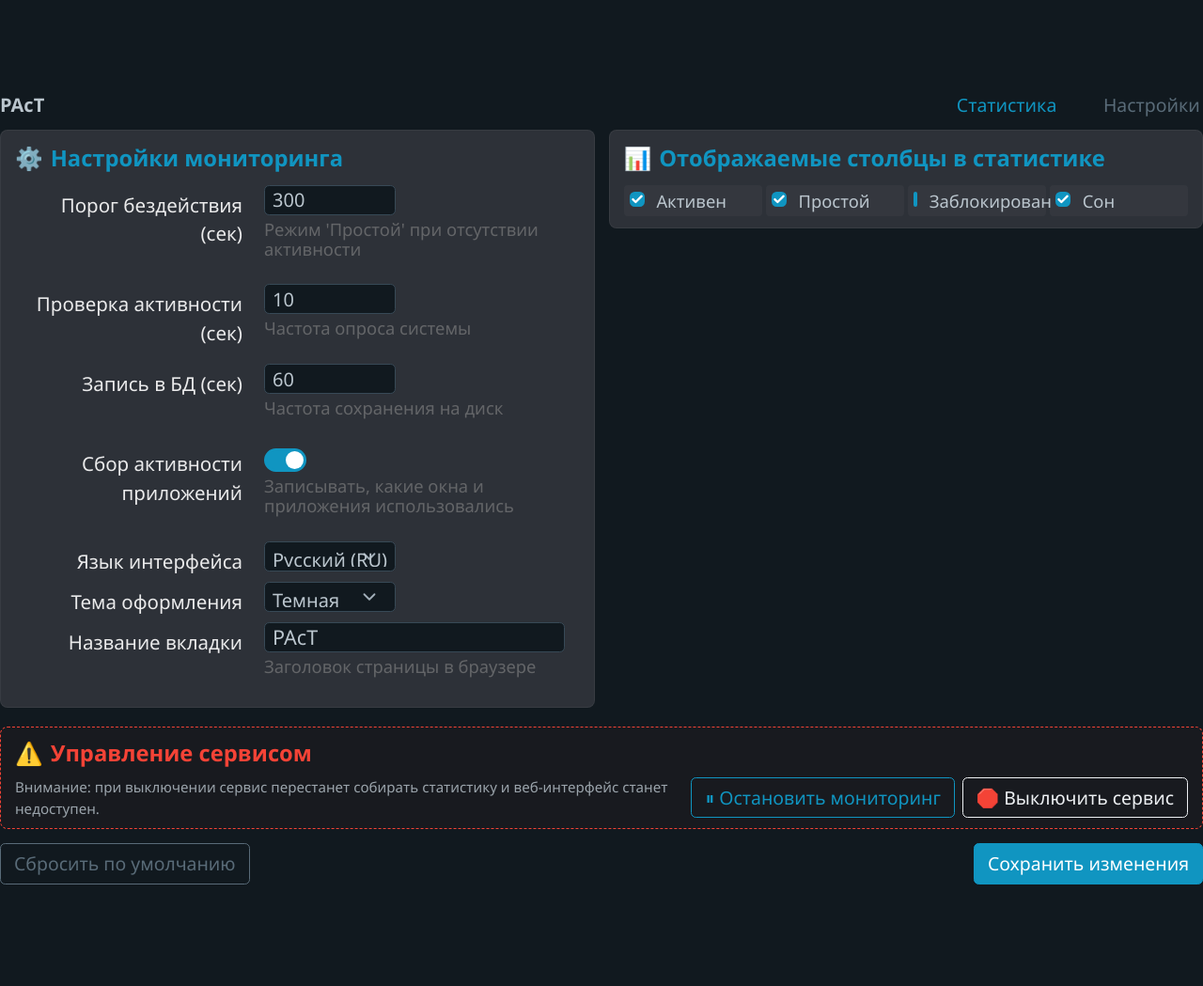
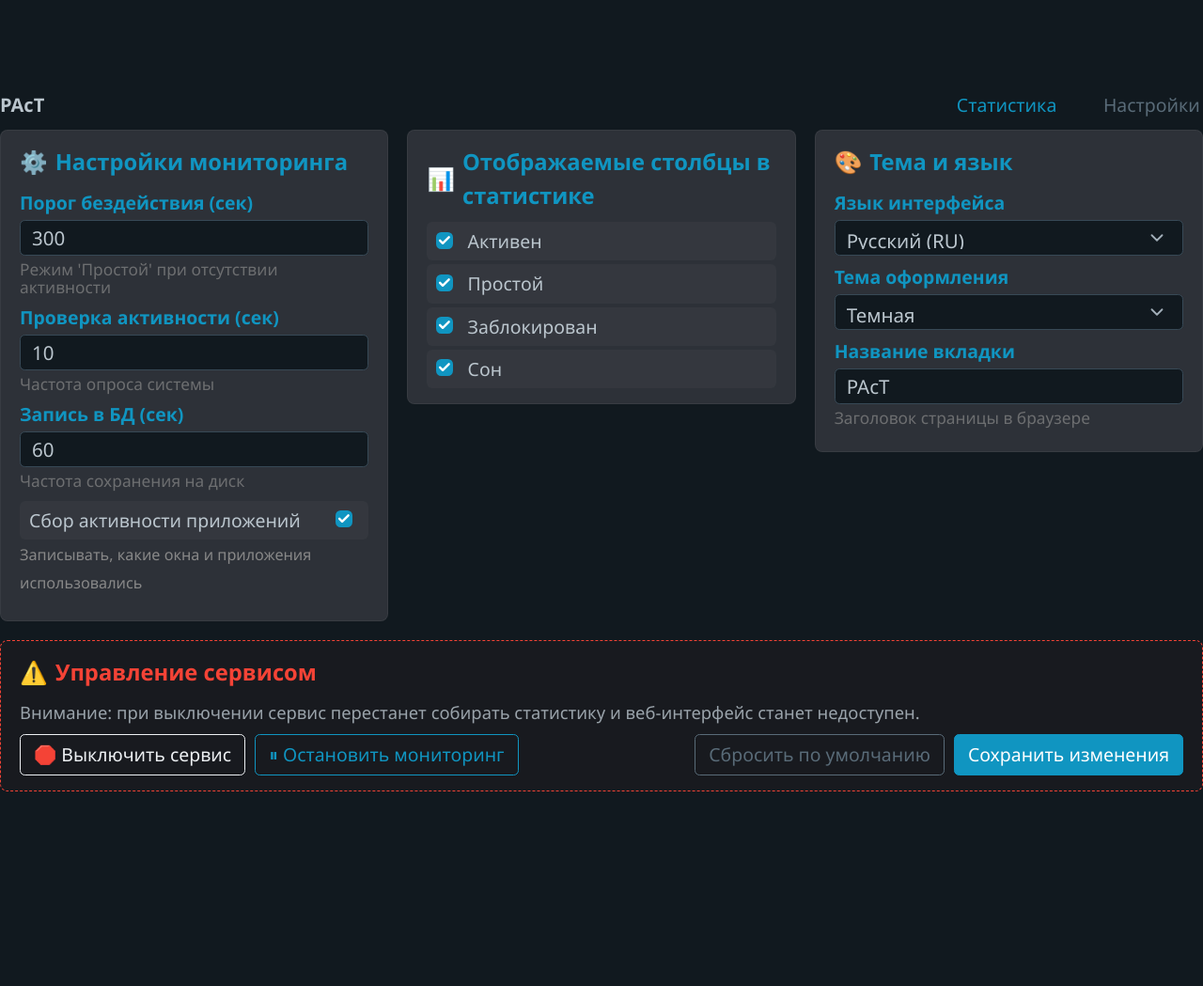
Before and after one commit to drshverger7741/PAcT, a FastAPI app: page /settings in a window 1280 px wide. Shown: the whole page at 94% size. After the commit the page ends 842 px from the top, so only its background shows below. Run offline with FastAPI, Linux system fonts and the light colour scheme; data comes from the database, SQL or seed files in the repository; parts of the project's set-up code (start-up, migrations or seed data) failed here and were passed over.

Commit message:
обновил локализацию, добавил раздел "Тема и язык" в настройки, переработал стили и сетки в интерфейсе настройек

```diff
--- a/static/style.css
+++ b/static/style.css
@@ -457,11 +457,15 @@ label {
     font-size: 1rem;
 }
 small {
-    font-size: 0.85em;
+    font-size: 0.8rem;
     color: var(--text-muted-more);
+    line-height: 1.1;
 }
-input[type="number"], button, select {
-    font-size: 1em;
+input[role="switch"] {
+    width: 40px !important;
+    height: 20px !important;
+    margin: 0 !important;
+    cursor: pointer;
 }
 
 /* Compact buttons for modals */
@@ -469,6 +473,23 @@ input[type="number"], button, select {
     padding: 6px 14px !important;
     font-size: 0.9rem !important;
     min-height: 0 !important;
+}
+.settings-three-col-grid {
+    display: grid;
+    grid-template-columns: repeat(3, 1fr);
+    gap: 20px;
+    align-items: start;
+    margin-bottom: 20px;
+}
+@media (max-width: 1200px) {
+    .settings-three-col-grid {
+        grid-template-columns: repeat(2, 1fr);
+    }
+}
+@media (max-width: 800px) {
+    .settings-three-col-grid {
+        grid-template-columns: 1fr;
+    }
 }
 .settings-main-grid {
     display: grid;
@@ -482,9 +503,15 @@ input[type="number"], button, select {
         grid-template-columns: 1fr;
     }
 }
+.settings-two-col-grid {
+    display: grid;
+    grid-template-columns: repeat(auto-fit, minmax(400px, 1fr));
+    gap: 15px;
+    align-items: stretch;
+}
 .settings-card {
     background: var(--card-bg);
-    padding: 12px 15px;
+    padding: 16px 20px;
     border-radius: 8px;
     border: 1px solid var(--border-extra-light);
     margin-bottom: 0;
@@ -494,6 +521,40 @@ input[type="number"], button, select {
     border: 1px dashed #f44336;
     background: rgba(244, 67, 54, 0.03);
     margin-top: 5px;
+    display: flex;
+    flex-direction: column;
+    gap: 10px;
+}
+.settings-grid-compact {
+    display: grid;
+    gap: 8px;
+    margin-bottom: 10px;
+}
+.settings-item-compact {
+    display: flex;
+    flex-direction: column;
+    gap: 4px;
+}
+.settings-item-compact label {
+    font-size: 0.9rem;
+    font-weight: 600;
+    margin-bottom: 0;
+    color: var(--primary);
+}
+.settings-item-compact input, .settings-item-compact select {
+    height: 38px !important;
+    padding: 6px 12px !important;
+    font-size: 0.95rem !important;
+    width: 100% !important;
+    margin-bottom: 0 !important;
+}
+.settings-item-compact small {
+    font-size: 0.8rem;
+    opacity: 0.7;
+    line-height: 1.1;
+    margin-top: 1px;
+    margin-bottom: 0;
+    display: block;
 }
 .settings-group-title {
     font-weight: bold;
@@ -520,9 +581,8 @@ input[type="number"], button, select {
     font-weight: 500;
     text-align: right;
     font-size: 0.95rem;
-    padding-right: 8px;
-    padding-top: 6px;
-    color: rgba(255, 255, 255, 0.9);
+    padding-right: 12px;
+    padding-top: 4px;
 }
 .settings-item .input-wrapper {
     display: flex;
@@ -530,11 +590,12 @@ input[type="number"], button, select {
     align-items: flex-start;
 }
 .settings-item small {
-    line-height: 1.15;
-    margin-top: 4px;
+    line-height: 1.1;
+    margin-top: 1px;
+    margin-bottom: 0;
     display: block;
-    opacity: 0.6;
-    font-size: 0.85rem;
+    opacity: 0.7;
+    font-size: 0.8rem;
 }
 .columns-grid {
     display: grid;
@@ -545,32 +606,41 @@ input[type="number"], button, select {
     margin-bottom: 0 !important;
     display: flex;
     align-items: center;
-    gap: 6px;
+    gap: 8px;
     cursor: pointer;
     background: rgba(255, 255, 255, 0.03);
-    padding: 3px 6px;
-    border-radius: 4px;
+    padding: 6px 10px;
+    border-radius: 6px;
     transition: background 0.2s;
-    font-size: 0.85rem;
+    font-size: 0.9rem;
+}
+.column-checkbox-reversed {
+    justify-content: space-between;
 }
 .column-checkbox:hover {
     background: rgba(255, 255, 255, 0.08);
 }
 .column-checkbox input {
     margin-bottom: 0 !important;
-    width: 16px;
-    height: 16px;
+    width: 18px;
+    height: 18px;
+    cursor: pointer;
 }
 .settings-item input[type="number"], .settings-item select {
-    width: 140px;
-    padding: 4px 8px;
-    height: 32px;
+    width: 150px;
+    padding: 6px 10px;
+    height: 38px;
 }
 .settings-item input[type="text"] {
-    max-width: 320px;
+    max-width: 400px;
     width: 100%;
-    padding: 4px 8px;
-    height: 32px;
+    padding: 6px 10px;
+    height: 38px;
+}
+.settings-item input[role="switch"] {
+    width: 40px;
+    height: 20px;
+    margin-top: 4px;
 }
 .settings-item input, .settings-item select {
     margin-bottom: 0 !important;
--- a/templates/settings.html
+++ b/templates/settings.html
@@ -7,57 +7,71 @@
 
 {% block content %}
 <form action="/settings" method="post" style="margin-bottom: 0;">
-    <div class="settings-main-grid">
+    <div class="settings-three-col-grid">
         <div class="settings-card">
             <div class="settings-group-title">
                 <span>⚙️</span> {{ i18n.monitoring_settings }}
             </div>
             <div class="settings-grid">
-                <div class="settings-item">
+                <div class="settings-grid-compact" style="grid-template-columns: 1fr;">
+                    <div class="settings-item-compact">
                         <label for="idle_threshold">{{ i18n.idle_threshold }}</label>
-                    <div class="input-wrapper">
                         <input type="number" id="idle_threshold" name="idle_threshold" value="{{ idle_threshold }}" min="5" required>
                         <small>{{ i18n.idle_threshold_desc }}</small>
                     </div>
-                </div>
 
-                <div class="settings-item">
+                    <div class="settings-item-compact">
                         <label for="check_interval">{{ i18n.check_interval }}</label>
-                    <div class="input-wrapper">
                         <input type="number" id="check_interval" name="check_interval" value="{{ check_interval }}" min="1" required>
                         <small>{{ i18n.check_interval_desc }}</small>
                     </div>
-                </div>
 
-                <div class="settings-item">
+                    <div class="settings-item-compact">
                         <label for="flush_interval">{{ i18n.flush_interval }}</label>
-                    <div class="input-wrapper">
                         <input type="number" id="flush_interval" name="flush_interval" value="{{ flush_interval }}" min="5" required>
                         <small>{{ i18n.flush_interval_desc }}</small>
                     </div>
+
+                    <div style="margin-top: 4px;">
+                        <label class="column-checkbox column-checkbox-reversed">
+                            <span>{{ i18n.track_window_activity }}</span>
+                            <input type="checkbox" id="track_window_activity" name="track_window_activity" {% if track_window_activity %}checked{% endif %}>
+                        </label>
+                        <small style="margin-top: 0; font-size: 0.75rem; line-height: 1.2;">{{ i18n.track_window_activity_desc }}</small>
                     </div>
-
-                <div class="settings-item">
-                    <label for="track_window_activity">{{ i18n.track_window_activity }}</label>
-                    <div class="input-wrapper" style="padding-top: 8px;">
-                        <input type="checkbox" id="track_window_activity" name="track_window_activity" role="switch" {% if track_window_activity %}checked{% endif %}>
-                        <small>{{ i18n.track_window_activity_desc }}</small>
+                </div>
             </div>
         </div>
 
-                <div class="settings-item">
-                    <label for="language">{{ i18n.language }}</label>
-                    <div class="input-wrapper">
-                        <select id="language" name="language">
-                            <option value="ru" {% if language == "ru" %}selected{% endif %}>{{ i18n.lang_name_ru }}</option>
-                            <option value="en" {% if language == "en" %}selected{% endif %}>{{ i18n.lang_name_en }}</option>
-                        </select>
+        <div class="settings-card">
+            <div class="settings-group-title">
+                <span>📊</span> {{ i18n.visible_columns }}
+            </div>
+            <div class="columns-grid" style="grid-template-columns: 1fr;">
+                {% for col_id, col_name in all_columns %}
+                <label class="column-checkbox">
+                    <input type="checkbox" name="visible_columns" value="{{ col_id }}" {% if col_id in visible_columns %}checked{% endif %}>
+                    <span>{{ col_name }}</span>
+                </label>
+                {% endfor %}
             </div>
         </div>
 
-                <div class="settings-item">
+        <div class="settings-card">
+            <div class="settings-group-title">
+                <span>🎨</span> {{ i18n.interface_settings }}
+            </div>
+            <div class="settings-grid-compact">
+                <div class="settings-item-compact">
+                    <label for="language">{{ i18n.language }}</label>
+                    <select id="language" name="language">
+                        <option value="ru" {% if language == 'ru' %}selected{% endif %}>{{ i18n.lang_name_ru }}</option>
+                        <option value="en" {% if language == 'en' %}selected{% endif %}>{{ i18n.lang_name_en }}</option>
+                    </select>
+                </div>
+
+                <div class="settings-item-compact">
                     <label for="theme">{{ i18n.theme }}</label>
-                    <div class="input-wrapper">
                     <select id="theme" name="theme">
                         {% if theme == "light" %}
                         <option value="light" selected>{{ i18n.theme_light }}</option>
@@ -68,56 +82,42 @@
                         {% endif %}
                     </select>
                 </div>
-                </div>
 
-                <div class="settings-item">
+                <div class="settings-item-compact">
                     <label for="custom_title">{{ i18n.custom_title }}</label>
-                    <div class="input-wrapper">
-                        <input type="text" id="custom_title" name="custom_title" value="{{ custom_title }}" maxlength="50">
+                    <input type="text" id="custom_title" name="custom_title" value="{{ custom_title }}" maxlength="50" placeholder="{{ i18n.custom_title }}">
                     <small>{{ i18n.custom_title_desc }}</small>
                 </div>
             </div>
         </div>
     </div>
 
-        <div class="settings-card">
-            <div class="settings-group-title">
-                <span>📊</span> {{ i18n.visible_columns }}
-            </div>
-            <div class="columns-grid">
-                {% for col_id, col_name in all_columns %}
-                <label class="column-checkbox">
-                    <input type="checkbox" name="visible_columns" value="{{ col_id }}" {% if col_id in visible_columns %}checked{% endif %}>
-                    <span>{{ col_name }}</span>
-                </label>
-                {% endfor %}
-            </div>
-        </div>
-
-        <div class="settings-card danger-zone" style="padding: 10px 15px;">
-            <div class="settings-group-title" style="margin-bottom: 6px;">
+    <div class="settings-card danger-zone" style="margin-top: 15px;">
+        <div class="settings-group-title" style="margin-bottom: 0;">
             <span>⚠️</span> {{ i18n.service_control }}
         </div>
-            <div style="display: flex; justify-content: space-between; align-items: center; gap: 15px;">
-                <p style="font-size: 0.7rem; opacity: 0.8; margin-bottom: 0;">{{ i18n.shutdown_warning }}</p>
-                <div style="display: flex; gap: 8px;">
+        <div style="display: flex; flex-direction: column; gap: 10px;">
+            <p style="font-size: 0.85rem; opacity: 0.8; margin-bottom: 0;">{{ i18n.shutdown_warning }}</p>
+            <div style="display: flex; gap: 10px; flex-wrap: wrap; align-items: center; justify-content: space-between;">
+                <div style="display: flex; gap: 10px; flex-wrap: wrap;">
+                    <button id="shutdown-btn" type="button" class="outline contrast btn-compact" style="width: auto; margin-bottom: 0; white-space: nowrap;">🛑 {{ i18n.shutdown_service }}</button>
+
                     {% if is_paused %}
                     <button id="resume-btn" type="button" class="outline btn-compact" style="width: auto; margin-bottom: 0; white-space: nowrap;">▶ {{ i18n.resume_service }}</button>
                     {% else %}
                     <button id="pause-btn" type="button" class="outline btn-compact" style="width: auto; margin-bottom: 0; white-space: nowrap;">⏸ {{ i18n.stop_service }}</button>
                     {% endif %}
-                    <button id="shutdown-btn" type="button" class="outline contrast btn-compact" style="width: auto; margin-bottom: 0; white-space: nowrap;">🛑 {{ i18n.shutdown_service }}</button>
-                </div>
-            </div>
-        </div>
                 </div>
 
-    <div style="display: flex; justify-content: space-between; align-items: center; margin-bottom: 1rem;">
+                <div style="display: flex; gap: 10px; flex-wrap: wrap;">
                     <button type="button" class="outline secondary btn-compact" style="width: auto; margin-bottom: 0;"
                             onclick="if(confirm('{{ i18n.confirm_reset }}')) { document.getElementById('reset-form').submit(); }">
                         {{ i18n.reset_defaults }}
                     </button>
                     <button type="submit" class="btn-compact" style="width: auto; margin-bottom: 0; padding-left: 2rem; padding-right: 2rem;">{{ i18n.save_changes }}</button>
+                </div>
+            </div>
+        </div>
     </div>
 </form>
 
--- a/translations.py
+++ b/translations.py
@@ -68,6 +68,7 @@ TRANSLATIONS = {
         "theme_light": "Светлая",
         "theme_dark": "Темная",
         "theme_auto": "Системная",
+        "interface_settings": "Тема и язык",
         "hour_short": "ч",
         "track_window_activity": "Сбор активности приложений",
         "track_window_activity_desc": "Записывать, какие окна и приложения использовались",
@@ -160,6 +161,7 @@ TRANSLATIONS = {
         "theme_light": "Light",
         "theme_dark": "Dark",
         "theme_auto": "System",
+        "interface_settings": "Theme & Language",
         "hour_short": "h",
         "track_window_activity": "Track App Activity",
         "track_window_activity_desc": "Record which windows and applications were used",
```
Lines whose indentation alone changed are shown as unchanged.
